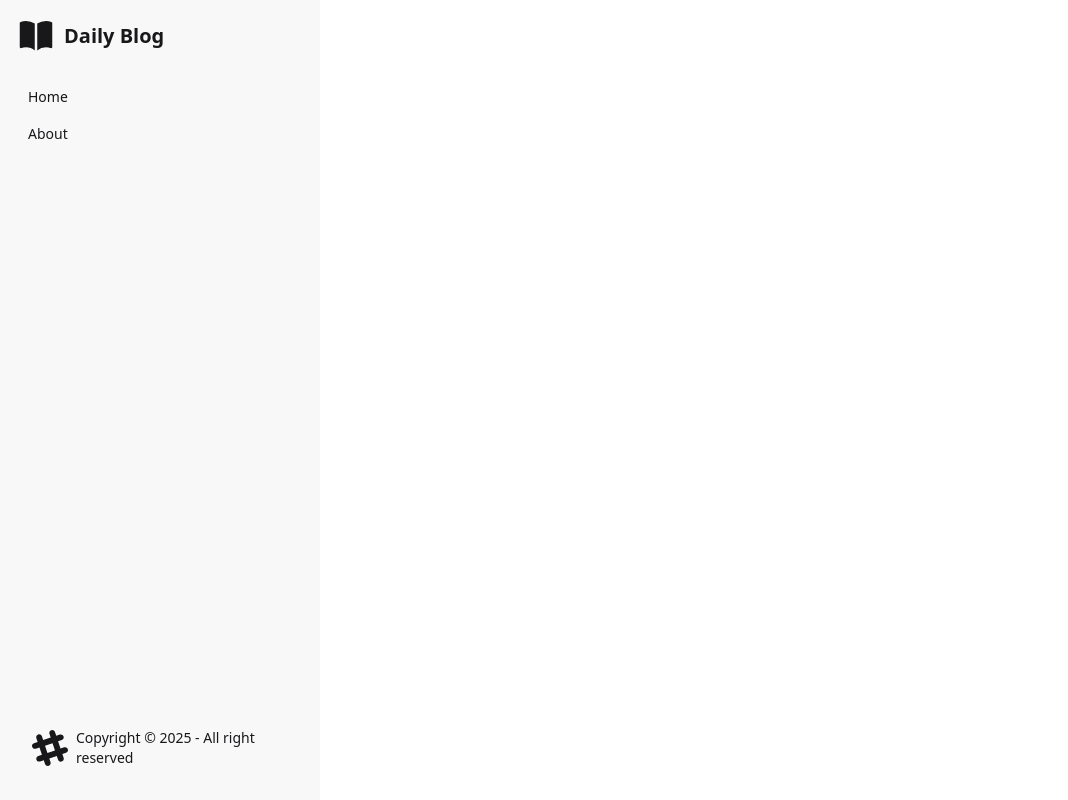
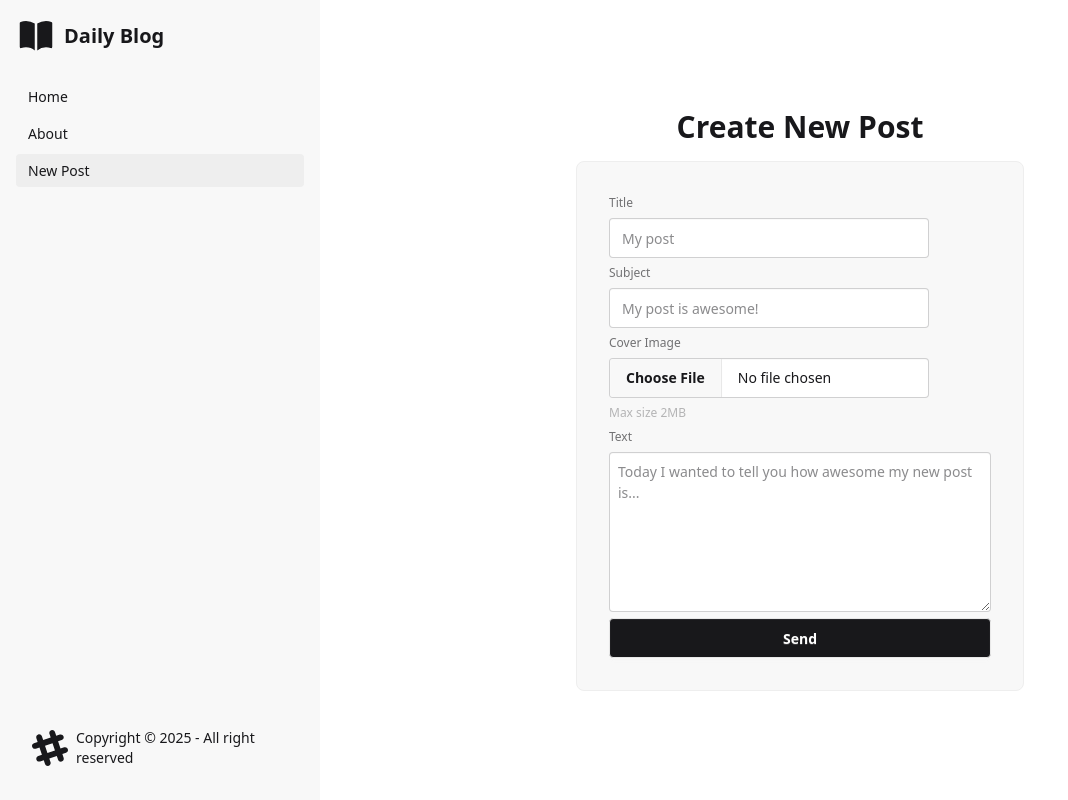
Before and after one commit to begiedz/daily-blog-app, a React (Vite) app in the folder client/: page /create in a window 1280 px wide. Shown: the whole page, without its empty margins (0-1068 px from the left). Built offline with nearby package versions, Linux system fonts and the light colour scheme.

Commit message:
feat: add create post page

```diff
--- a/client/src/AppRoutes.tsx
+++ b/client/src/AppRoutes.tsx
@@ -1,16 +1,25 @@
 import About from './pages/About'
 import Home from './pages/Home'
+import Create from './pages/Create'
 
 const appRoutes = [
   {
     value: 'Home',
     path: '/',
-    pageElement: <Home />
+    pageElement: <Home />,
+    private: false
   },
   {
     value: 'About',
     path: '/about',
-    pageElement: <About />
-  }
+    pageElement: <About />,
+    private: false
+  },
+  {
+    value: 'New Post',
+    path: '/create',
+    pageElement: <Create />,
+    private: true
+  },
 ]
 export default appRoutes;
--- a/client/src/layouts/AppLayout.tsx
+++ b/client/src/layouts/AppLayout.tsx
@@ -31,7 +31,7 @@ export default function Layout(props: LayoutProps) {
 
       <div className="drawer-content">
         <Header />
-        <main className="p-8 lg:p-4">
+        <main className="flex flex-col items-center lg:justify-center lg:h-full p-8 lg:p-4">
           {props.children}
         </main>
       </div>
--- /dev/null
+++ b/client/src/pages/Create.tsx
@@ -0,0 +1,26 @@
+const Create = () => {
+  return (
+    <>
+      <h2 className="text-3xl font-bold mb-4">Create New Post</h2>
+      <form className="fieldset w-md bg-base-200 border border-base-300 p-8 rounded-box">
+
+        <label className="fieldset-label">Title</label>
+        <input type="text" className="input" placeholder="My post" />
+
+        <label className="fieldset-label">Subject</label>
+        <input type="text" className="input" placeholder="My post is awesome!" />
+
+        <label className="fieldset-label">Cover Image</label>
+        <input type="file" className="file-input" />
+        <label className="fieldset-label opacity-50">Max size 2MB</label>
+
+        <label className="fieldset-label">Text</label>
+        <textarea className="input text-wrap w-full h-40 p-2" placeholder="Today I wanted to tell you how awesome my new post is..."></textarea>
+
+        <input className="btn bg-base-content dark:bg-base-content/80 text-base-100" type="submit" value="Send" />
+      </form>
+    </>
+  )
+}
+
+export default Create
```
